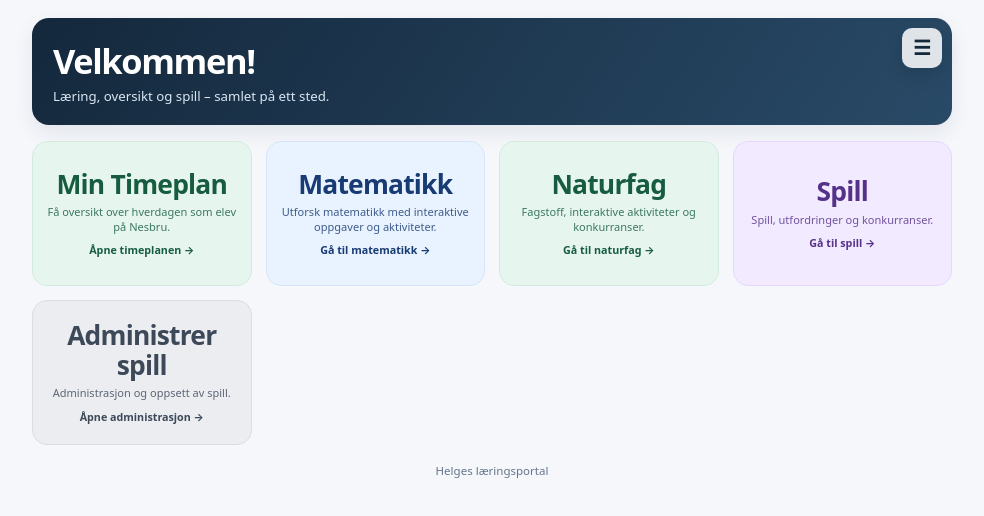
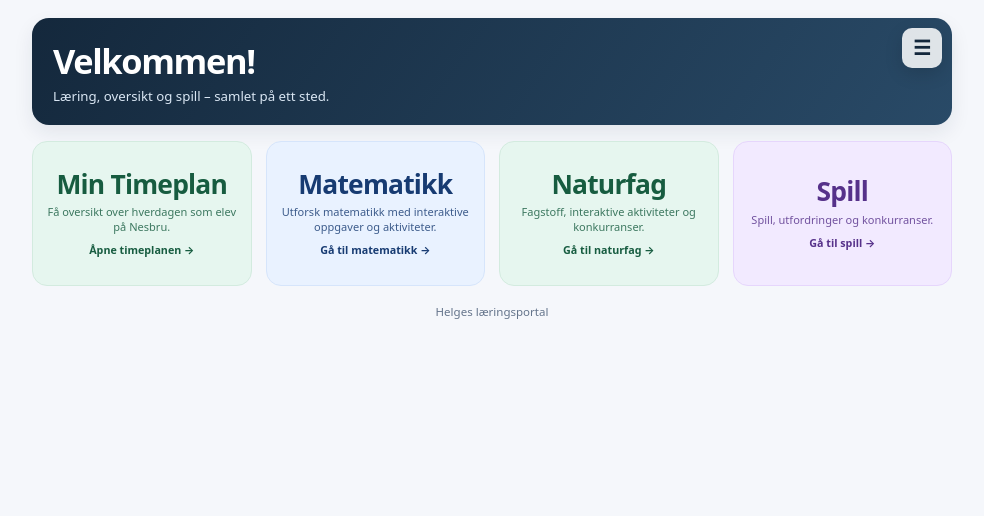
Before and after one commit to helull/helull.github.io, a plain HTML site: page index.html in a window 1280 px wide. Shown: the whole page, without its empty margins (148-1132 px from the left). Drawn offline with Linux system fonts and the light colour scheme.

```diff
--- a/index.html
+++ b/index.html
@@ -72,12 +72,7 @@ footer{text-align:center;color:#64748b;margin-top:18px;font-size:.72rem}
         <p class="description">Spill, utfordringer og konkurranser.</p>
         <span class="destination">Gå til spill →</span>
       </a>
-      <a class="card admin-gray" href="./q/admin.html">
-        <span class="icon" aria-hidden="true">⚙️</span>
-        <h2>Administrer spill</h2>
-        <p class="description">Administrasjon og oppsett av spill.</p>
-        <span class="destination">Åpne administrasjon →</span>
-      </a>
+
     </nav>
     <footer>Helges læringsportal</footer>
   </main>
```
